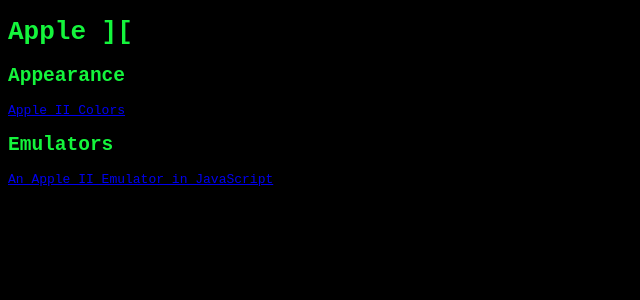
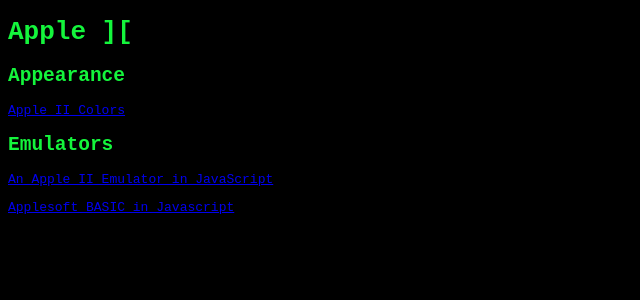
Before and after one commit to davejagoda/davejagoda.github.io, a Jekyll site: the page built from appleII/index.md, in a window 1280 px wide. Shown: the top 300 px of the page, without its empty margins (0-640 px from the left). Built offline with Jekyll 4.4.1, drawn with Linux system fonts in a browser that asks for light colours.

Commit message:
Add Applesoft BASIC in Javascript to appleII/index.md

```diff
--- a/appleII/index.md
+++ b/appleII/index.md
@@ -16,3 +16,5 @@ Emulators
 ---------
 
 [An Apple II Emulator in JavaScript](http://www.scullinsteel.com/apple2/)
+
+[Applesoft BASIC in Javascript](http://www.calormen.com/jsbasic/)
```
